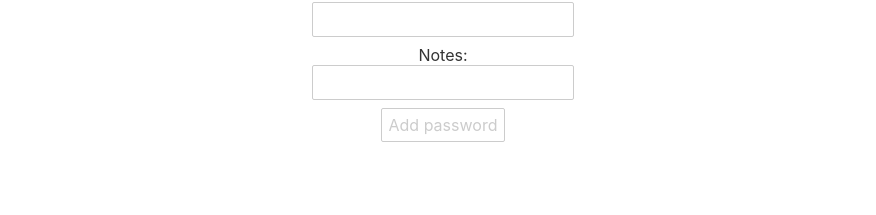
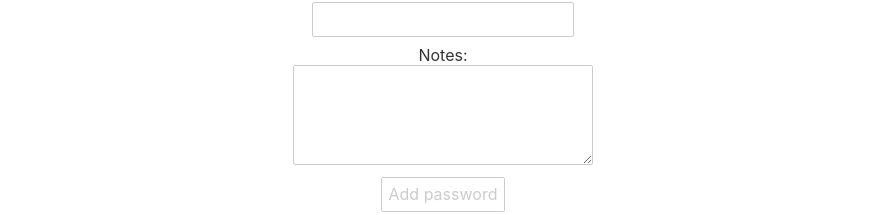
Before and after one commit to bbb651/password-manager, a Svelte app: page / in a window 1280 px wide. Shown: the part 700-915 px from the top of the page, without its empty margins (197-1073 px from the left). Before the commit the page ends 866 px from the top, so only its background shows below. Built offline with nearby package versions, Linux system fonts and the light colour scheme.

Commit message:
Changed notes to a textarea

```diff
--- a/src/PasswordForm.svelte
+++ b/src/PasswordForm.svelte
@@ -31,10 +31,14 @@
 	<label for="url">URL:</label>
 	<input type="text" id="url" name="url" bind:value={url}>
 	<label for="notes">Notes:</label>
-	<input type="text" id="notes" name="notes" bind:value={notes}>
+	<textarea name="notes" id="notes" bind:value={notes}></textarea>
 	<br>
 	<input disabled={!password} type="submit" id="submit" value="Add password">
 </form>
 
 <style>
+	textarea {
+		width: 300px;
+		height: 100px;
+	}
 </style>
```
